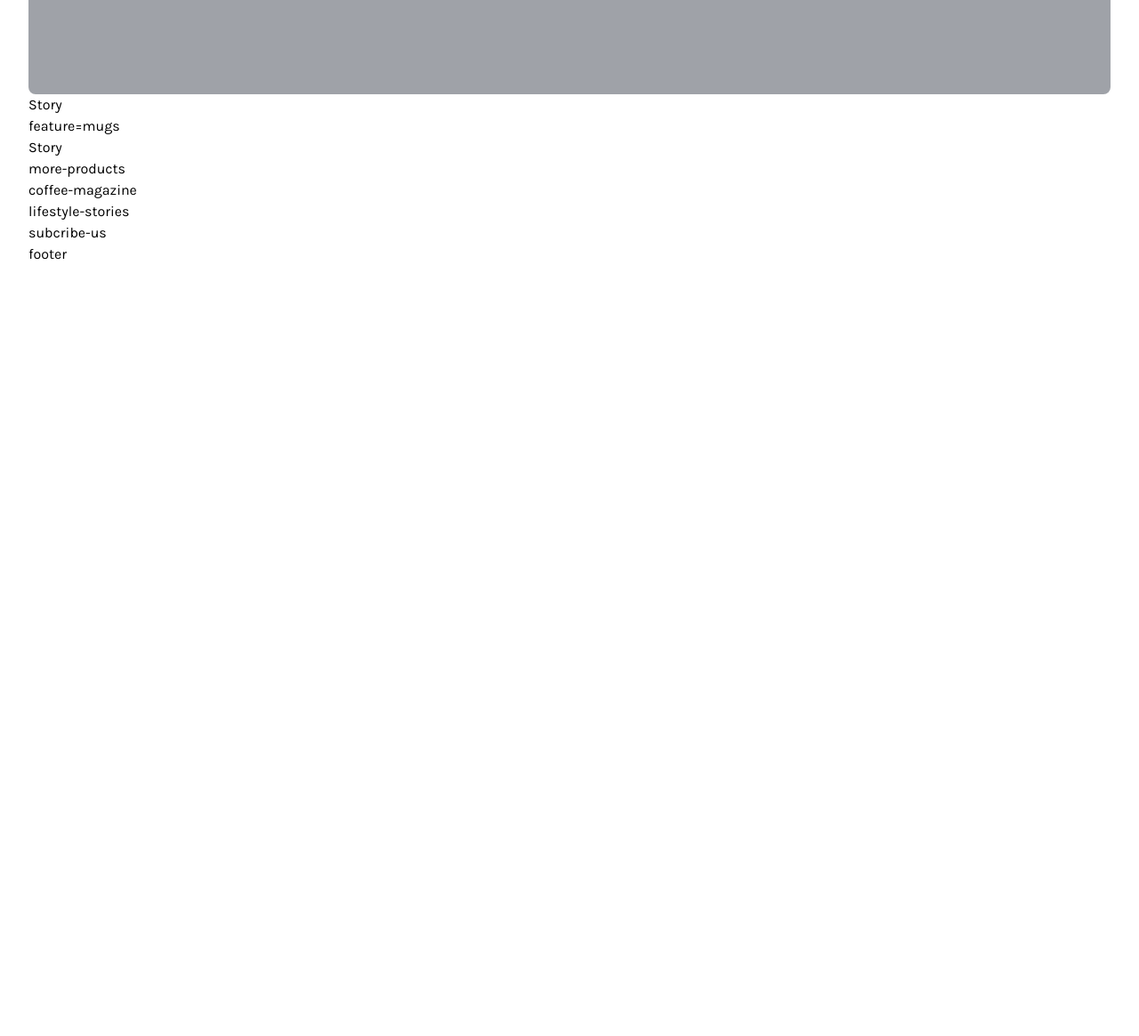
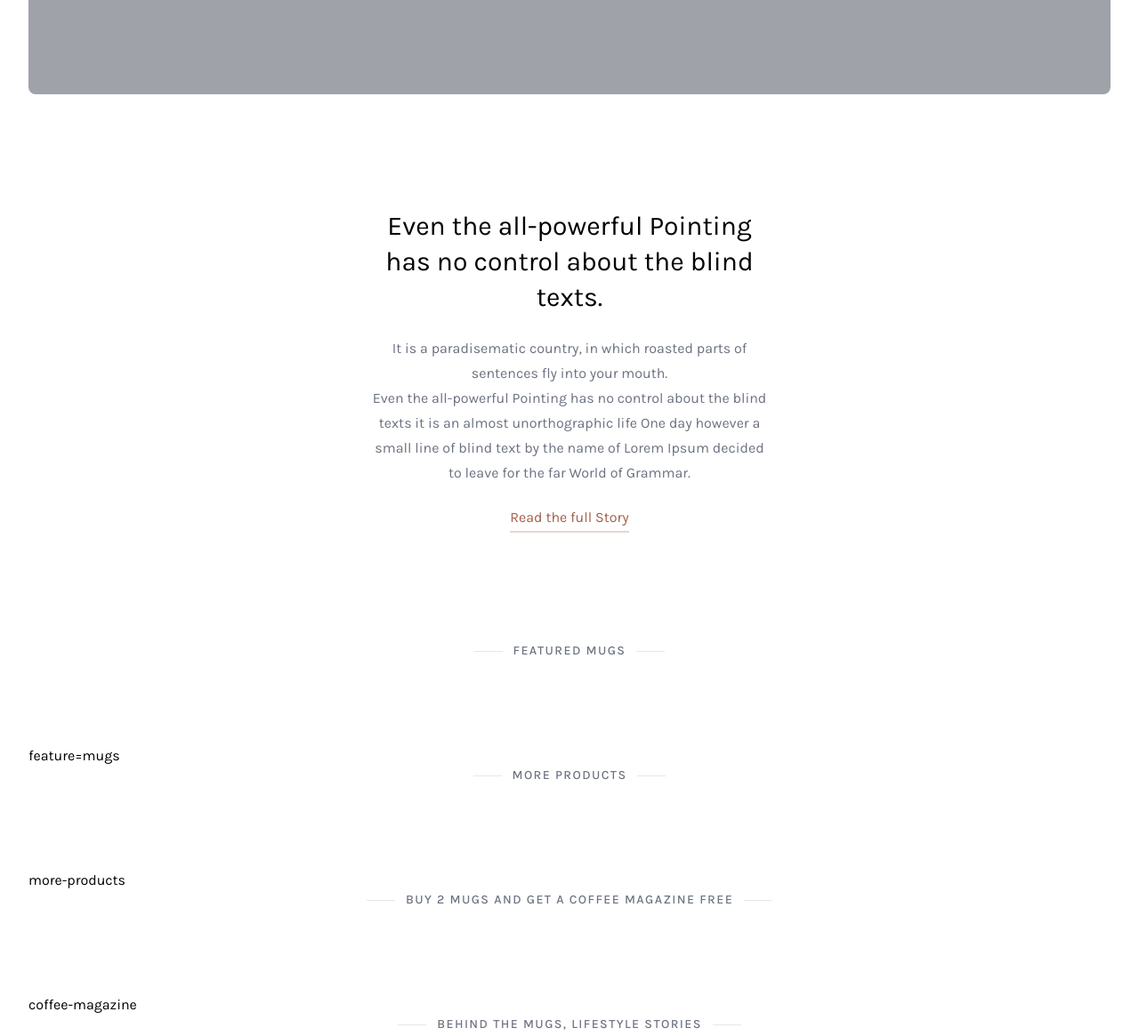
Before and after one commit to anhquan410/Coffee-Shop-TailwindCss, a website: page public/index.html in a window 1280 px wide. Shown: the part 500-1665 px from the top of the page at 89% size. Before the commit the page ends 800 px from the top, so only its background shows below. Drawn offline with nearby package versions, Linux system fonts and the light colour scheme; files that its build step writes are made by us from their sources.

Commit message:
Add story and subheadline

```diff
--- a/public/index.html
+++ b/public/index.html
@@ -119,16 +119,62 @@
             </div>
           </div>
           <!--End slider-->
-          <div class="story">Story</div>
+          <div class="story">
+            <div class="w-full h-full flex justify-center items-center">
+              <div class="px-16 md:px-32 lg:px-64 xl:px-96 py-32 text-center">
+                <div class="story-title mb-6 text-3xl leading-10">
+                  Even the all-powerful Pointing has no control about the blind
+                  texts.
+                </div>
+                <div class="story-content mb-6 text-gray-500 leading-7">
+                  It is a paradisematic country, in which roasted parts of
+                  sentences fly into your mouth.<br />
+                  Even the all-powerful Pointing has no control about the blind
+                  texts it is an almost unorthographic life One day however a
+                  small line of blind text by the name of Lorem Ipsum decided to
+                  leave for the far World of Grammar.
+                </div>
+                <div class="read-full-story">
+                  <a
+                    href=""
+                    class="text-coffee-400 hover:text-coffee-600 relative after:absolute after:-bottom-2 after:left-0 after:bg-coffee-50 after:h-0.5 after:w-full hover:after:bg-coffee-200 after:transition-all after:ease-in-out"
+                    >Read the full Story</a
+                  >
+                </div>
+              </div>
+            </div>
+          </div>
           <!--End story-->
+          <div class="ct-subheadline">
+            <div class="ct-subheadline-deco-line"></div>
+            <div class="ct-subheadline-label">Featured Mugs</div>
+            <div class="ct-subheadline-deco-line"></div>
+          </div>
           <div class="feature=mugs">feature=mugs</div>
           <!--End feature=mugs-->
-          <div class="story">Story</div>
-          <!--End story-->
+          <div class="ct-subheadline">
+            <div class="ct-subheadline-deco-line"></div>
+            <div class="ct-subheadline-label">More Products</div>
+            <div class="ct-subheadline-deco-line"></div>
+          </div>
           <div class="more-products">more-products</div>
           <!--End more-products-->
+          <div class="ct-subheadline">
+            <div class="ct-subheadline-deco-line"></div>
+            <div class="ct-subheadline-label">
+              Buy 2 mugs and get a coffee magazine free
+            </div>
+            <div class="ct-subheadline-deco-line"></div>
+          </div>
           <div class="coffee-magazine">coffee-magazine</div>
           <!--End coffee-magazine-->
+          <div class="ct-subheadline">
+            <div class="ct-subheadline-deco-line"></div>
+            <div class="ct-subheadline-label">
+              Behind the mugs, lifestyle stories
+            </div>
+            <div class="ct-subheadline-deco-line"></div>
+          </div>
           <div class="lifestyle-stories">lifestyle-stories</div>
           <!--End lifestyle-stories-->
           <div class="subcribe-us">subcribe-us</div>
--- a/src/input.css
+++ b/src/input.css
@@ -10,7 +10,7 @@
 }
 
 .ct-top-menu-item {
-  @apply cursor-pointer hover:text-gray-800 relative after:lg:absolute after:lg:bottom-0 after:lg:left-0 after:lg:bg-light-coffee after:lg:h-0.5 after:lg:w-0 hover:after:lg:w-full after:lg:transition-all after:lg:ease-in-out after:lg:duration-300;
+  @apply cursor-pointer hover:text-gray-800 relative after:lg:absolute after:lg:bottom-0 after:lg:left-0 after:lg:bg-coffee-200 after:lg:h-0.5 after:lg:w-0 hover:after:lg:w-full after:lg:transition-all after:lg:ease-in-out after:lg:duration-300;
 }
 .ct-top-menu-item-active {
   @apply text-gray-800;
@@ -23,3 +23,13 @@
 .ct-badge-circle {
   @apply text-xs text-center rounded-full px-1.5;
 }
+
+.ct-subheadline {
+  @apply flex justify-center items-center mb-24;
+}
+.ct-subheadline-deco-line {
+  @apply w-8 h-px bg-gray-200;
+}
+.ct-subheadline-label {
+  @apply uppercase mx-3 tracking-widest text-gray-500 font-medium text-sm text-center;
+}
--- a/tailwind.config.js
+++ b/tailwind.config.js
@@ -7,7 +7,12 @@ module.exports = {
         Karla: ["Karla", "sans-serif"],
       },
       colors: {
-        "light-coffee": "#C89F94",
+        coffee: {
+          50: "#E8D6D0",
+          200: "#C89F94",
+          400: "#A25F4B",
+          600: "#774438",
+        },
       },
       keyframes: {
         slideDown: {
```
